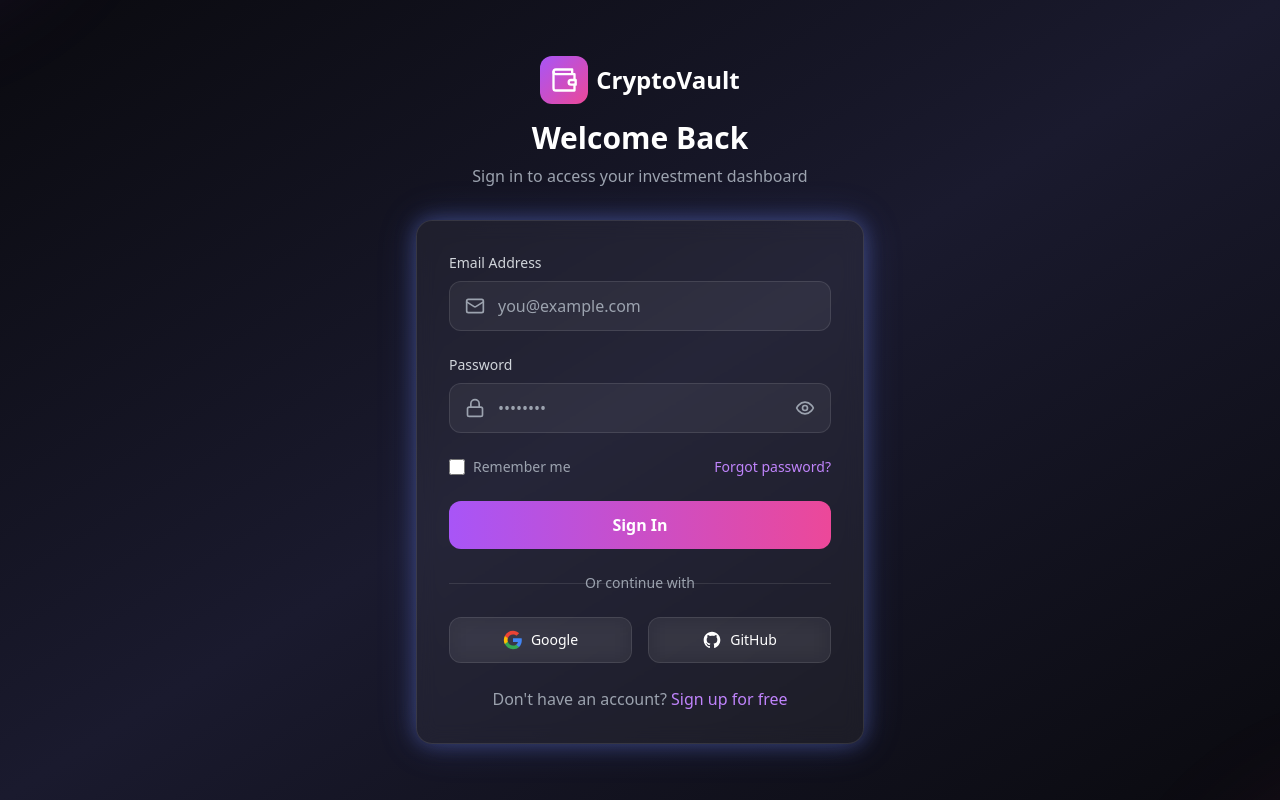
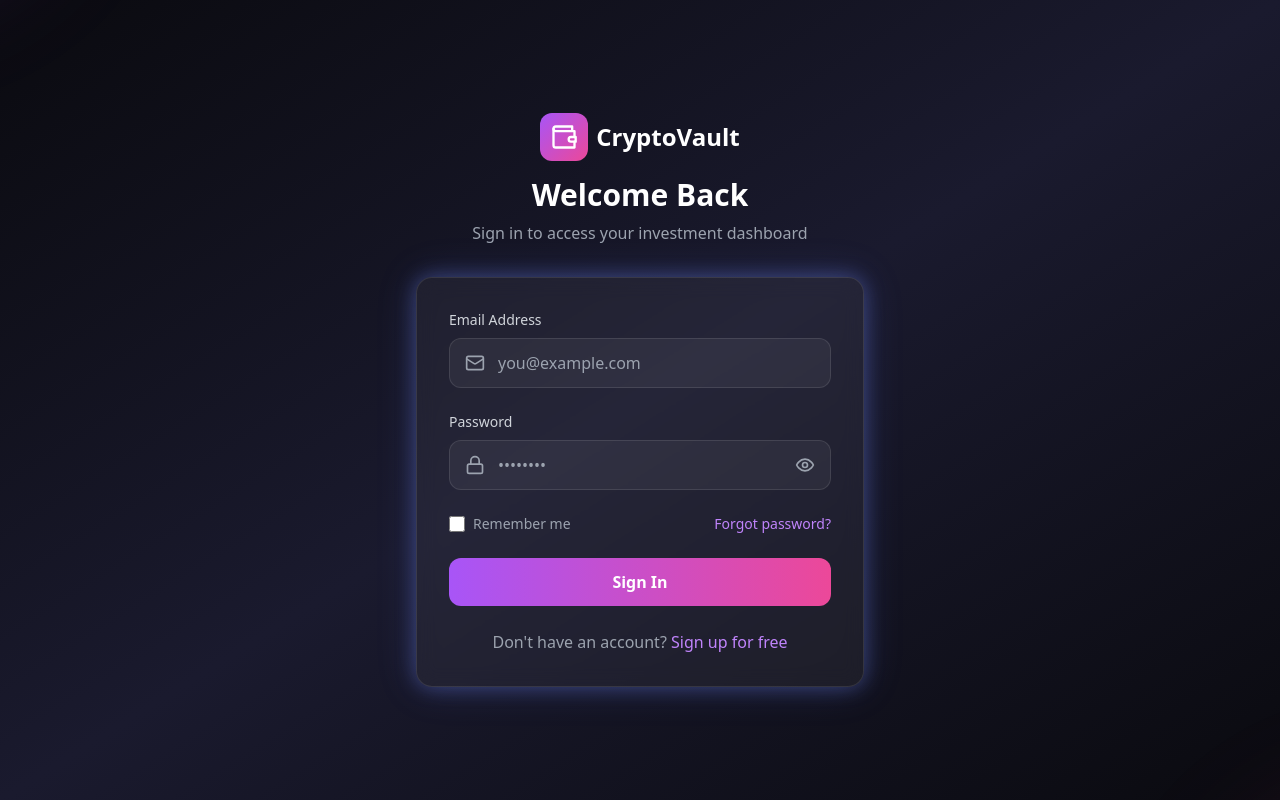
Before and after one commit to stichandlilo03-design/-crypto-investment-platform2, a Next.js app: page /login in a window 1280 px wide. Built offline with nearby package versions, Linux system fonts and the light colour scheme.

Commit message:
Update page.tsx

```diff
--- a/app/login/page.tsx
+++ b/app/login/page.tsx
@@ -3,13 +3,12 @@
 import { motion } from 'framer-motion'
 import { Mail, Lock, Wallet, Eye, EyeOff, AlertCircle } from 'lucide-react'
 import Link from 'next/link'
-import { useState, useEffect } from 'react'
+import { useState } from 'react'
 import { useRouter } from 'next/navigation'
-import { supabase } from '@/lib/supabase/client'
+import { useAuth } from '@/lib/hooks/useAuth'
 
 export default function LoginPage() {
   const [showPassword, setShowPassword] = useState(false)
-  const [loading, setLoading] = useState(false)
   const [error, setError] = useState('')
   const [formData, setFormData] = useState({
     email: '',
@@ -17,26 +16,22 @@ export default function LoginPage() {
   })
 
   const router = useRouter()
+  const { signIn, loading } = useAuth()
 
   const handleSubmit = async (e: React.FormEvent) => {
     e.preventDefault()
-    setLoading(true)
     setError('')
 
-    console.log('Attempting login with:', formData.email) // Debug log
+    console.log('Attempting login with:', formData.email)
 
-    try {
-      const { data, error: signInError } = await supabase.auth.signInWithPassword({
-        email: formData.email.trim(),
-        password: formData.password,
-      })
-
-      console.log('Login response:', { data, error: signInError }) // Debug log
+    const { data, error: signInError } = await signIn(
+      formData.email.trim(),
+      formData.password
+    )
 
     if (signInError) {
       console.error('Sign in error:', signInError)
 
-        // Provide user-friendly error messages
       if (signInError.message.includes('Invalid login credentials')) {
         setError('Invalid email or password. Please check your credentials.')
       } else if (signInError.message.includes('Email not confirmed')) {
@@ -44,68 +39,11 @@ export default function LoginPage() {
       } else {
         setError(signInError.message)
       }
-        setLoading(false)
       return
     }
 
-      if (data.user) {
-        console.log('Login successful, redirecting...') // Debug log
-        // Redirect to dashboard on successful login
-        router.push('/dashboard')
-        router.refresh()
-      } else {
-        setError('Login failed. Please try again.')
-        setLoading(false)
-      }
-    } catch (err) {
-      console.error('Unexpected login error:', err)
-      setError('An unexpected error occurred. Please try again.')
-      setLoading(false)
-    }
-  }
-
-  const handleGoogleLogin = async () => {
-    setLoading(true)
-    setError('')
-    try {
-      const { error: googleError } = await supabase.auth.signInWithOAuth({
-        provider: 'google',
-        options: {
-          redirectTo: `${window.location.origin}/auth/callback`,
-        },
-      })
-
-      if (googleError) {
-        setError(googleError.message)
-        setLoading(false)
-      }
-    } catch (err) {
-      setError('Google login failed')
-      console.error('Google login error:', err)
-      setLoading(false)
-    }
-  }
-
-  const handleGithubLogin = async () => {
-    setLoading(true)
-    setError('')
-    try {
-      const { error: githubError } = await supabase.auth.signInWithOAuth({
-        provider: 'github',
-        options: {
-          redirectTo: `${window.location.origin}/auth/callback`,
-        },
-      })
-
-      if (githubError) {
-        setError(githubError.message)
-        setLoading(false)
-      }
-    } catch (err) {
-      setError('GitHub login failed')
-      console.error('GitHub login error:', err)
-      setLoading(false)
-    }
+    // signIn function in useAuth handles the redirect
+    console.log('Login successful, useAuth will redirect...')
   }
 
   return (
@@ -213,41 +151,6 @@ export default function LoginPage() {
             </button>
           </form>
 
-          <div className="relative my-6">
-            <div className="absolute inset-0 flex items-center">
-              <div className="w-full border-t border-white/10"></div>
-            </div>
-            <div className="relative flex justify-center text-sm">
-              <span className="px-4 bg-transparent text-gray-400">Or continue with</span>
-            </div>
-          </div>
-
-          <div className="grid grid-cols-2 gap-4">
-            <button
-              onClick={handleGoogleLogin}
-              disabled={loading}
-              className="py-3 px-6 rounded-xl glass-effect hover:bg-white/10 transition-all flex items-center justify-center space-x-2 disabled:opacity-50"
-            >
-              <svg className="w-5 h-5" viewBox="0 0 24 24" fill="currentColor">
-                <path d="M22.56 12.25c0-.78-.07-1.53-.2-2.25H12v4.26h5.92c-.26 1.37-1.04 2.53-2.21 3.31v2.77h3.57c2.08-1.92 3.28-4.74 3.28-8.09z" fill="#4285F4"/>
-                <path d="M12 23c2.97 0 5.46-.98 7.28-2.66l-3.57-2.77c-.98.66-2.23 1.06-3.71 1.06-2.86 0-5.29-1.93-6.16-4.53H2.18v2.84C3.99 20.53 7.7 23 12 23z" fill="#34A853"/>
-                <path d="M5.84 14.09c-.22-.66-.35-1.36-.35-2.09s.13-1.43.35-2.09V7.07H2.18C1.43 8.55 1 10.22 1 12s.43 3.45 1.18 4.93l2.85-2.22.81-.62z" fill="#FBBC05"/>
-                <path d="M12 5.38c1.62 0 3.06.56 4.21 1.64l3.15-3.15C17.45 2.09 14.97 1 12 1 7.7 1 3.99 3.47 2.18 7.07l3.66 2.84c.87-2.6 3.3-4.53 6.16-4.53z" fill="#EA4335"/>
-              </svg>
-              <span className="text-white text-sm font-medium">Google</span>
-            </button>
-            <button
-              onClick={handleGithubLogin}
-              disabled={loading}
-              className="py-3 px-6 rounded-xl glass-effect hover:bg-white/10 transition-all flex items-center justify-center space-x-2 disabled:opacity-50"
-            >
-              <svg className="w-5 h-5 text-white" fill="currentColor" viewBox="0 0 24 24">
-                <path d="M12 2C6.477 2 2 6.477 2 12c0 4.42 2.865 8.17 6.839 9.49.5.092.682-.217.682-.482 0-.237-.008-.866-.013-1.7-2.782.603-3.369-1.34-3.369-1.34-.454-1.156-1.11-1.463-1.11-1.463-.908-.62.069-.608.069-.608 1.003.07 1.531 1.03 1.531 1.03.892 1.529 2.341 1.087 2.91.831.092-.646.35-1.086.636-1.336-2.22-.253-4.555-1.11-4.555-4.943 0-1.091.39-1.984 1.029-2.683-.103-.253-.446-1.27.098-2.647 0 0 .84-.269 2.75 1.025A9.578 9.578 0 0112 6.836c.85.004 1.705.114 2.504.336 1.909-1.294 2.747-1.025 2.747-1.025.546 1.377.203 2.394.1 2.647.64.699 1.028 1.592 1.028 2.683 0 3.842-2.339 4.687-4.566 4.935.359.309.678.919.678 1.852 0 1.336-.012 2.415-.012 2.743 0 .267.18.578.688.48C19.138 20.167 22 16.418 22 12c0-5.523-4.477-10-10-10z"/>
-              </svg>
-              <span className="text-white text-sm font-medium">GitHub</span>
-            </button>
-          </div>
-
           <p className="mt-6 text-center text-gray-400">
             Don't have an account?{' '}
             <Link href="/register" className="text-purple-400 hover:text-purple-300 font-medium transition-colors">
```
Lines whose indentation alone changed are shown as unchanged.
